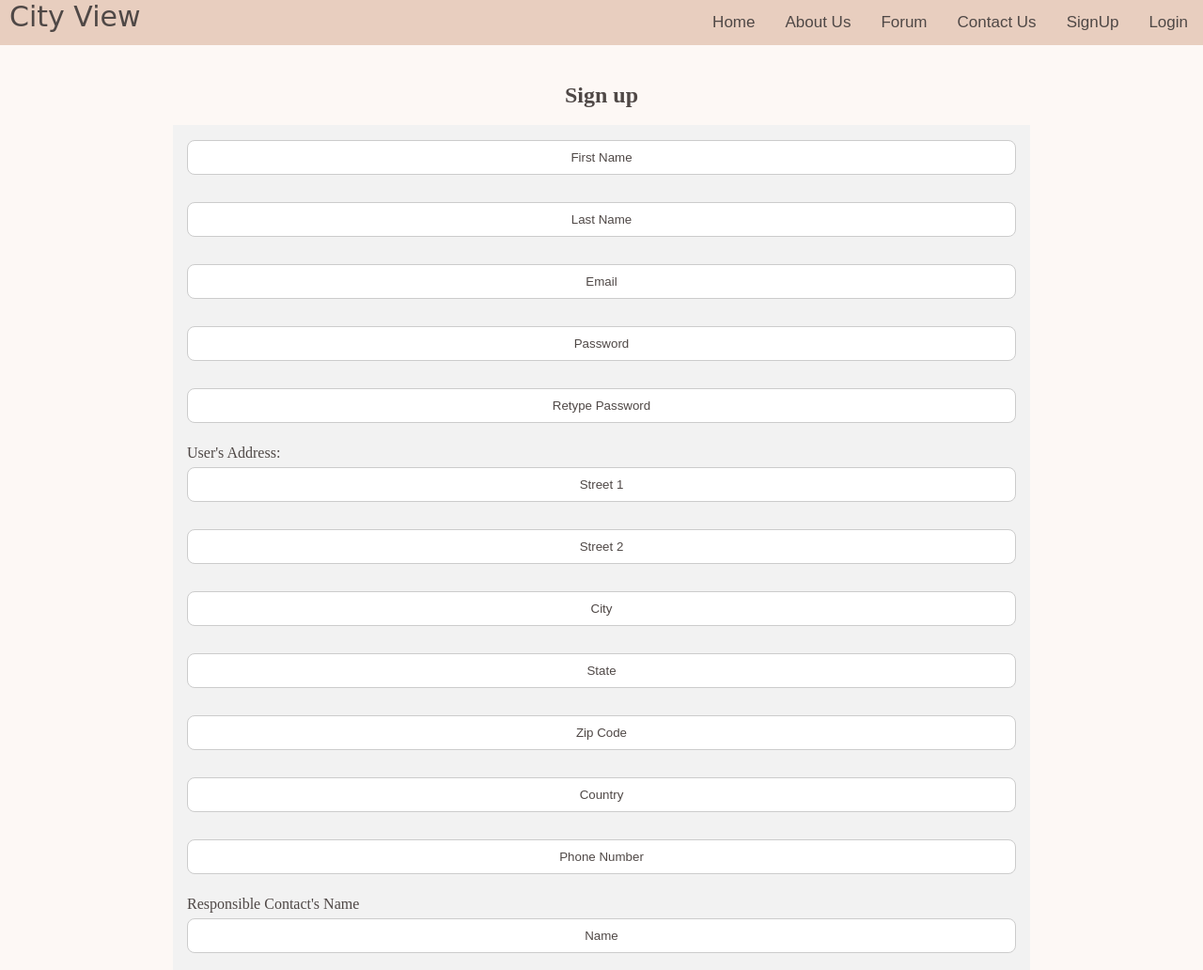
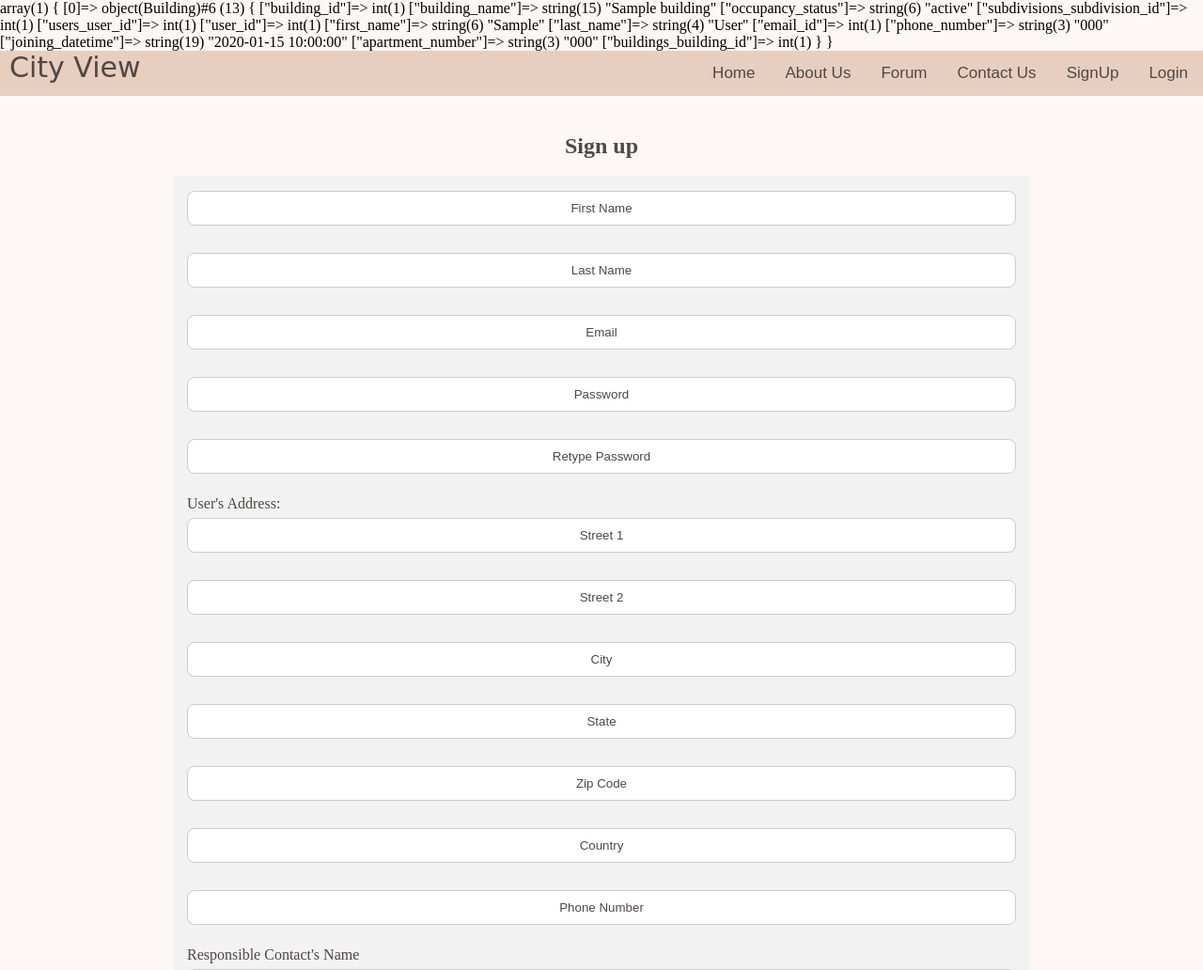
Before and after one commit to AmlanAlok/uta-wdm-phase-4, a PHP site: page /pages/sign-up.php in a window 1280 px wide. Shown: the top 1032 px of the page at 94% size. Run offline with PHP 8.4, Linux system fonts and the light colour scheme; tables that the repository leaves empty or names only in its code hold one stand-in row (values such as "Sample post").

Commit message:
added db call to fetch all buildings

```diff
--- /dev/null
+++ b/entity/Building.php
@@ -0,0 +1,11 @@
+<?php
+
+class Building {
+
+	public $building_id;
+	public $building_name;
+	public $occupancy_status;
+	public $subdivisions_subdivision_id;
+	public $users_user_id;
+
+}
--- a/pages/sign-up.php
+++ b/pages/sign-up.php
@@ -14,8 +14,10 @@ if ($_SERVER["REQUEST_METHOD"] == "POST"){
 }
 
 $rolesList = $signUpService->fetchAllRoles();
+$buildingsList = $signUpService->fetchAllBuildings();
 $subdivisionsList = $signUpService->fetchAllSubdivisions();
 // var_dump($rolesList);
+var_dump($buildingsList);
 // var_dump($subdivisionsList);
 
 ?>
--- a/service/SignUpService.php
+++ b/service/SignUpService.php
@@ -6,6 +6,7 @@ require '../entity/Role.php';
 require '../entity/User.php';
 require '../entity/Address.php';
 require '../entity/ResponsibleContact.php';
+require '../entity/Building.php';
 
 class SignUpService {
 
@@ -76,6 +77,25 @@ class SignUpService {
 
 	}
 
+	function fetchAllBuildings(){
+
+		$dbObject = new Database();
+		$dbConnection = $dbObject->getDatabaseConnection();
+
+		$sql = "SELECT * from buildings";
+
+		$stmt = $dbConnection->prepare($sql);
+		$stmt->setFetchMode(PDO::FETCH_CLASS, 'Building');
+
+
+		if ($stmt->execute()){
+			return $stmt->fetchAll();
+		} else{
+			return 'Failed';
+		}
+
+	}
+
 	function fetchAllSubdivisions(){
 
 		$dbObject = new Database();
@@ -94,4 +114,6 @@ class SignUpService {
 		}
 
 	}
+
+
 }
```
